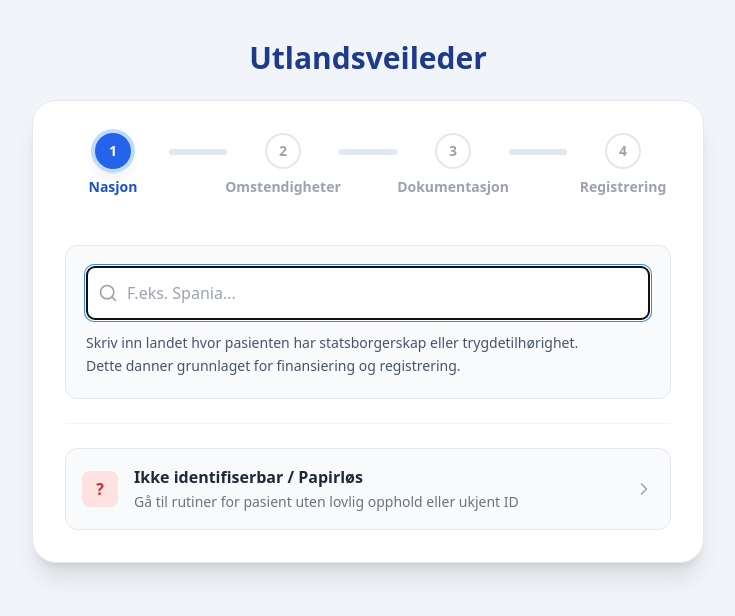
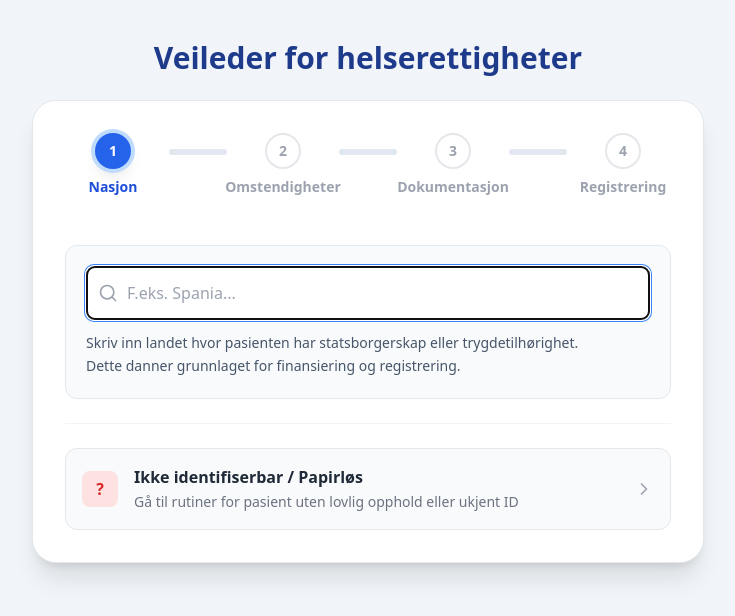
Before and after one commit to Chilli/utlandsveileder, a React (Vite) app: page / in a window 1280 px wide. Shown: the top 616 px of the page, without its empty margins (272-1007 px from the left). Built offline with nearby package versions, Linux system fonts and the light colour scheme.

Commit message:
Oppdater tittel til Veileder for helserettigheter

```diff
--- a/App.jsx
+++ b/App.jsx
@@ -424,7 +424,7 @@ export default function RegistrationWizard() {
     <div className="flex flex-col items-center py-3 sm:py-6 md:py-10 px-3 sm:px-4 font-sans text-gray-900">
       <div className="w-full max-w-2xl">
         <div className="mb-2 sm:mb-4 md:mb-6 text-center">
-          <h1 className="text-xl sm:text-2xl md:text-3xl font-extrabold text-blue-900">Utlandsveileder</h1>
+          <h1 className="text-xl sm:text-2xl md:text-3xl font-extrabold text-blue-900">Veileder for helserettigheter</h1>
         </div>
 
         <div className="bg-white rounded-3xl shadow-xl border border-gray-200 p-4 sm:p-6 md:p-8 min-h-[400px] overflow-hidden">
--- a/index.html
+++ b/index.html
@@ -4,7 +4,7 @@
     <meta charset="UTF-8" />
     <meta name="viewport" content="width=device-width, initial-scale=1.0" />
     <link rel="icon" type="image/svg+xml" href="/favicon.svg" />
-    <title>Utlandspasient-veileder</title>
+    <title>Veileder for helserettigheter</title>
     <script src="https://cdn.tailwindcss.com"></script>
   </head>
   <body class="bg-slate-100">
```
